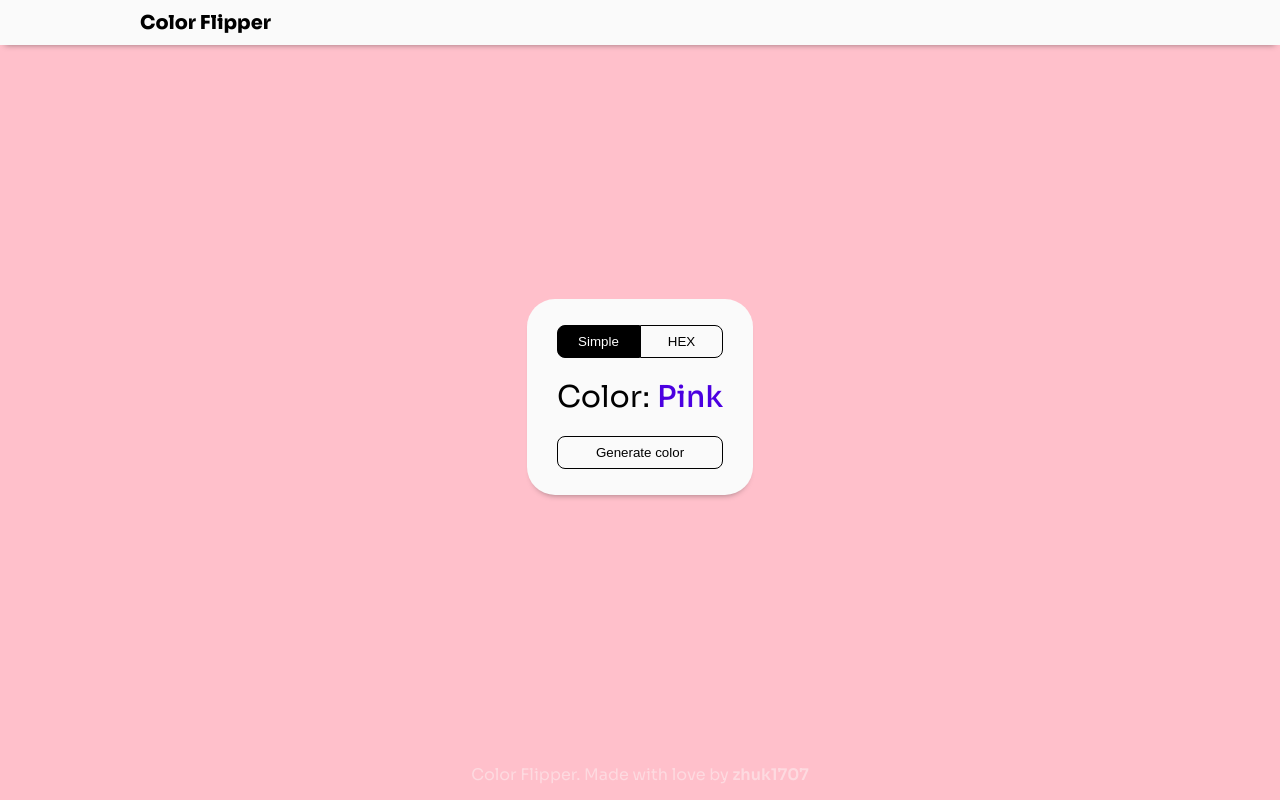
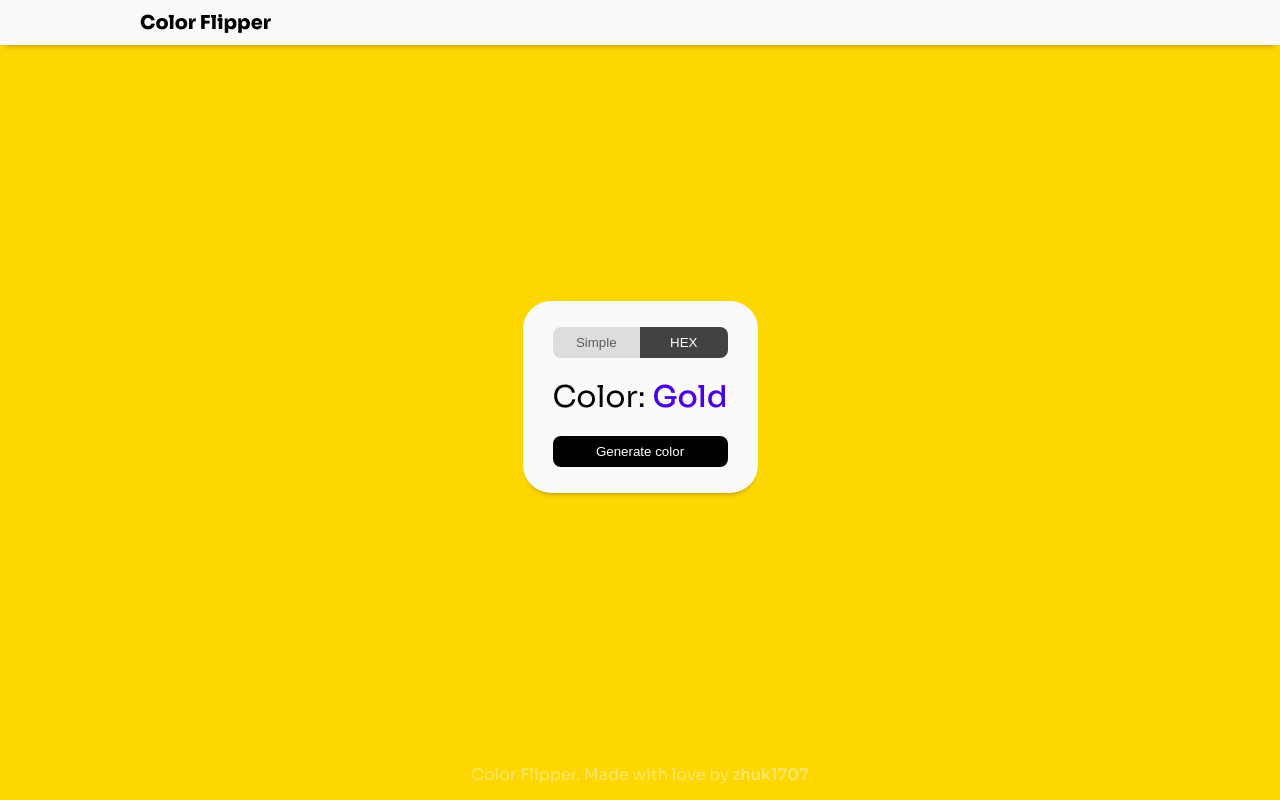
Before and after one commit to zhuk1707/Color_Flipper, a plain HTML site: page index.html in a window 1280 px wide. Both pictures are taken after a click on the button "Simple". Drawn offline with Linux system fonts and the light colour scheme.

Commit message:
added mode switcher and color generation

```diff
--- a/index.html
+++ b/index.html
@@ -13,7 +13,7 @@
     <header class="header">
         <div class="container">
             <div class="header__body">
-                <div class="header__logo">Color Flipper</div>
+                <a href="" class="header__logo">Color Flipper</a>
             </div>
         </div>
     </header>
@@ -22,9 +22,12 @@
         <div class="container">
             <div class="main__panel panel">
                 <div class="panel__buttons">
-                    <button class="panel__btn panel__btn_left active">Simple
+                    <button class="panel__btn panel__btn_left mode-btn active">
+                        Simple
                     </button>
-                    <button class="panel__btn panel__btn_right">HEX</button>
+                    <button class="panel__btn panel__btn_right mode-btn">
+                        HEX
+                    </button>
                 </div>
 
                 <div class="panel__info">
--- a/src/scripts/main.js
+++ b/src/scripts/main.js
@@ -1,4 +1,4 @@
-let colorNames = [
+const colorNames = [
   'IndianRed', 'LightCoral', 'Salmon',
   'DarkSalmon', 'LightSalmon', 'Crimson',
   'Red', 'FireBrick', 'DarkRed',
@@ -9,15 +9,67 @@ let colorNames = [
   'Gold', 'Yellow', 'LightYellow',
   'LemonChiffon', 'LightGoldenrodYellow', 'PapayaWhip',
   'Moccasin', 'PeachPuff', 'PaleGoldenrod',
-  'Khaki', 'DarkKhaki'
+  'Khaki', 'DarkKhaki', 'Lavender',
+  'Thistle', 'Plum', 'Violet',
+  'Orchid', 'Fuchsia', 'Magenta',
+  'MediumOrchid', 'MediumPurple',  'BlueViolet',
+  'DarkViolet',  'DarkOrchid',  'DarkMagenta',
+  'Purple', 'Indigo',  'SlateBlue',
+  'DarkSlateBlue'
 ]
 
+const hex = [
+  1, 2, 3, 4, 5, 6, 7, 8,
+  9, 'A', 'B', 'C', 'D', 'E', 'F'
+]
+
+let mode = "simple"
+let modeButtons = document.querySelectorAll('.mode-btn')
+let simpleBtn = document.querySelector('.panel__btn_left')
+let hexBtn = document.querySelector('.panel__btn_right')
+
+modeButtons.forEach( (button) => {
+  button.addEventListener("click", (e) => {
+    if (e.currentTarget.innerText === "Simple") {
+      mode = 'simple'
+    }
+    else {
+      mode = 'hex'
+    }
+
+    if (mode === 'simple') {
+      simpleBtn.classList.toggle('active')
+      hexBtn.classList.toggle('active')
+      generateColor()
+    } else {
+      simpleBtn.classList.toggle('active')
+      hexBtn.classList.toggle('active')
+      generateColor()
+
+    }
+  })
+
+})
+
+function getGeneratedColor(arr) {
+  let randomValue
+  randomValue = Math.floor(Math.random() * arr.length)
+  return arr[randomValue]
+}
+
 function generateColor() {
-  let randomValue = Math.floor(Math.random() * colorNames.length)
+  let generatedColor
 
-  let generatedColor = colorNames[randomValue]
+  if (mode === 'simple') {
+    generatedColor = getGeneratedColor(colorNames)
+
+  } else {
+    generatedColor = "#"
+    for (let i = 0; i < 6; i++) {
+      generatedColor += getGeneratedColor(hex)
+    }
+  }
 
   document.querySelector('.panel__info span').innerHTML = generatedColor
-
   document.body.style.backgroundColor = generatedColor
 }
--- a/src/styles/style.scss
+++ b/src/styles/style.scss
@@ -4,6 +4,7 @@
 
 body {
   background-color: pink;
+  transition: .5s ease;
 }
 
 main {
@@ -28,12 +29,20 @@ main {
   box-shadow: 0 5px 6px -5px rgba(0, 0, 0, 0.4);
 
   &__body {
+    display: flex;
+    align-items: center;
   }
 
   &__logo {
     font-weight: 800;
     font-size: 1.2rem;
     margin: 10px 0;
+    color: black;
+
+    transition: .3s ease;
+    &:hover {
+      color: grey;
+    }
   }
 }
 
@@ -68,23 +77,20 @@ main {
 
   &__btn {
     padding: 8px 16px;
-    border: 1px solid black;
     border-radius: 8px;
-    background-color: transparent;
     width: 100%;
+    background-color: black;
+    color: white;
 
-    transition: .3s ease;
-    &:hover, &.active {
-      background-color: black;
-      color: white;
+    transition: .1s ease;
+    &:hover {
+      background-color: #111111;
     }
 
     &_left {
-
       border-radius: 8px 0 0 8px;
     }
     &_right {
-
       border-radius: 0 8px 8px 0;
     }
   }
@@ -100,6 +106,22 @@ main {
     &:not(:last-child) {
       padding-bottom: 20px;
     }
+  }
+}
+
+.mode-btn {
+  background-color: #ddd;
+  border: none;
+  color: #5b5b5b;
+
+  &:hover {
+    background-color: #232323;
+    color: white;
+  }
+
+  &.active {
+    background-color: #424242;
+    color: white;
   }
 }
 
```
Also changed, not shown: src/styles/style.css, 1 other file.
